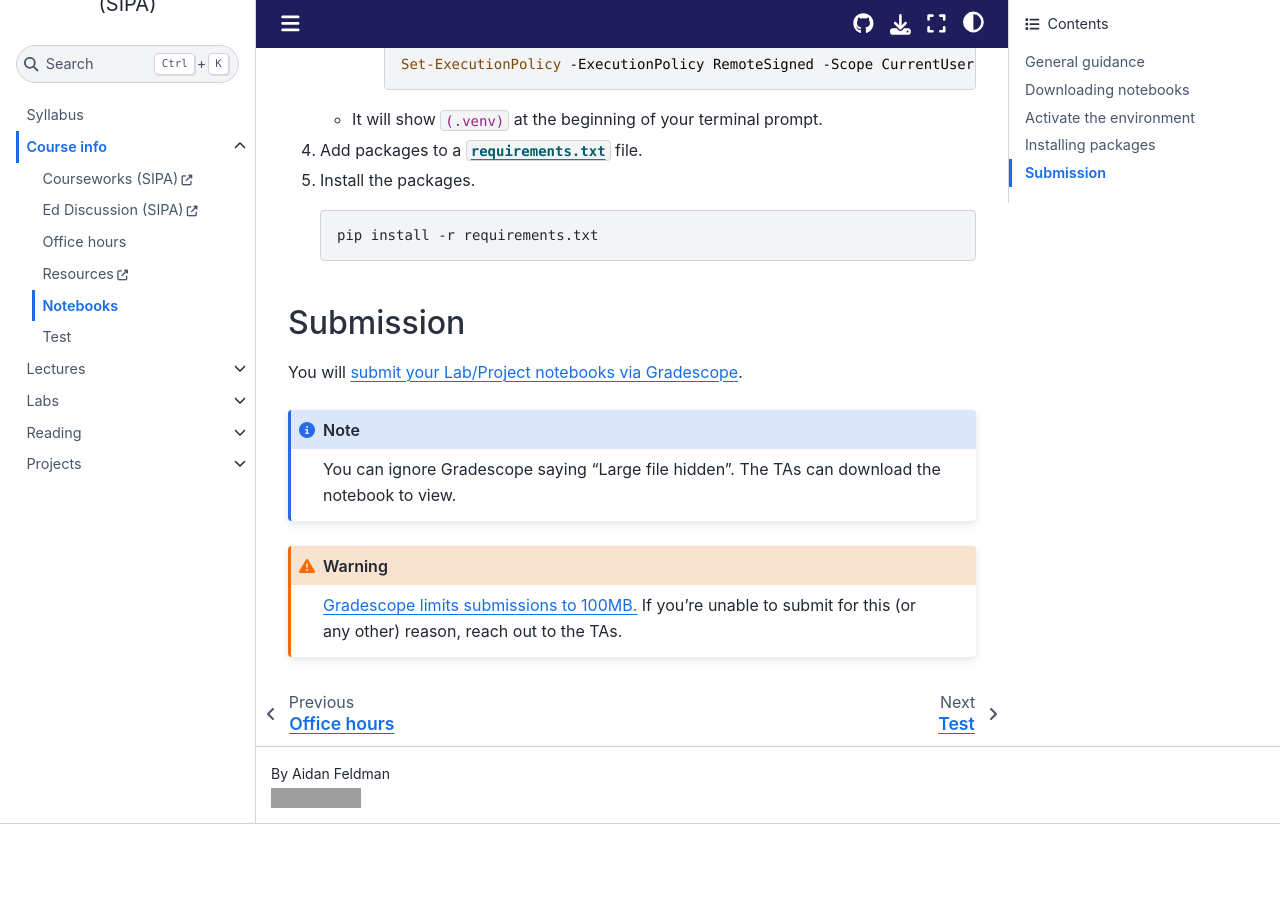
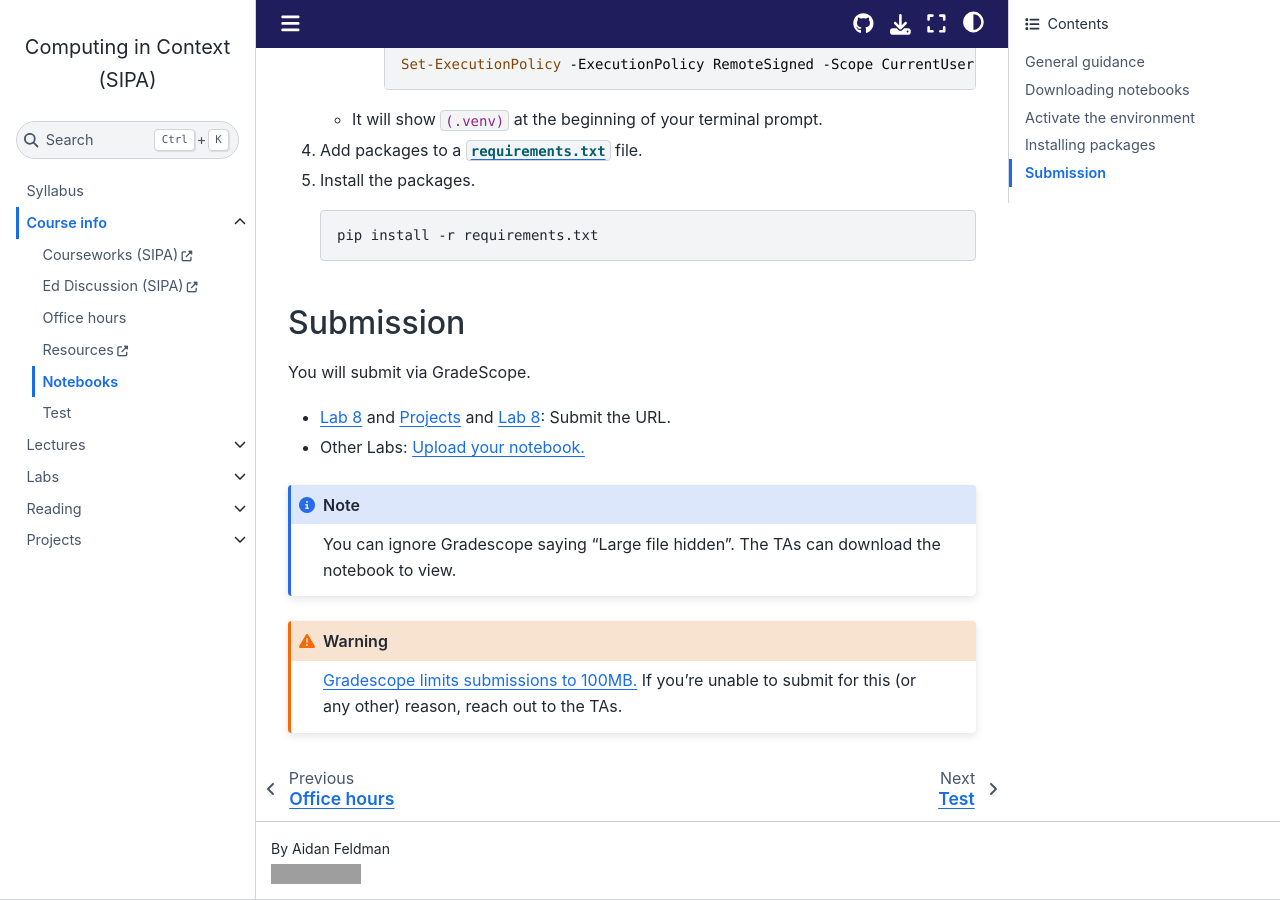
Before and after one commit to afeld/computing-in-context, a Jupyter Book: the page built from notebooks.md, in a window 1280 px wide and 900 px high, scrolled down 1679 px. Built offline with Jupyter Book 1.0.4 settings and Sphinx 7.4.7 and the Sphinx Book theme 1.1.4, drawn with Linux system fonts in a browser that asks for light colours; pages that are not in the unit, such as notebooks, are missing from menus; comment, search, counter and statistics services are not loaded; before the commit the page ends 2503 px from its top, so only the background shows below that; grey boxes are pictures that could not be loaded.

Commit message:
update submission information around Projects

````diff
--- a/notebooks.md
+++ b/notebooks.md
@@ -75,7 +75,10 @@
 
 ## Submission
 
-You will [submit your Lab/Project notebooks via Gradescope](https://courseworks2.columbia.edu/courses/230821/external_tools/29680?display=borderless).
+You will submit via GradeScope.
+
+- [Lab 8](lab_8.ipynb) and [Projects](projects.md) and [Lab 8](lab_8.ipynb): Submit the URL.
+- Other Labs: [Upload your notebook.](https://courseworks2.columbia.edu/courses/230821/external_tools/29680?display=borderless)
 
 ```{note}
 You can ignore Gradescope saying "Large file hidden". The TAs can download the notebook to view.
````
Also changed, not shown: index.md (+1 -1 lines), project_3.md (+0 -2 lines).
